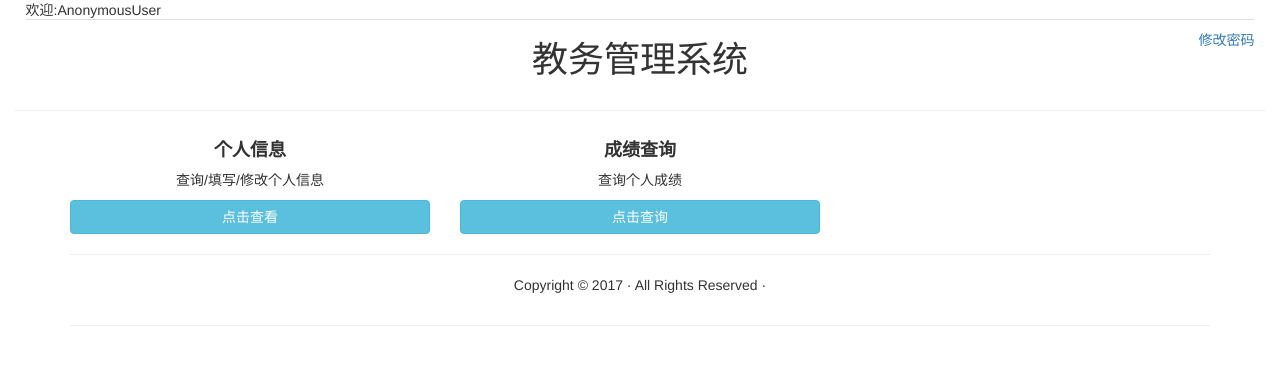
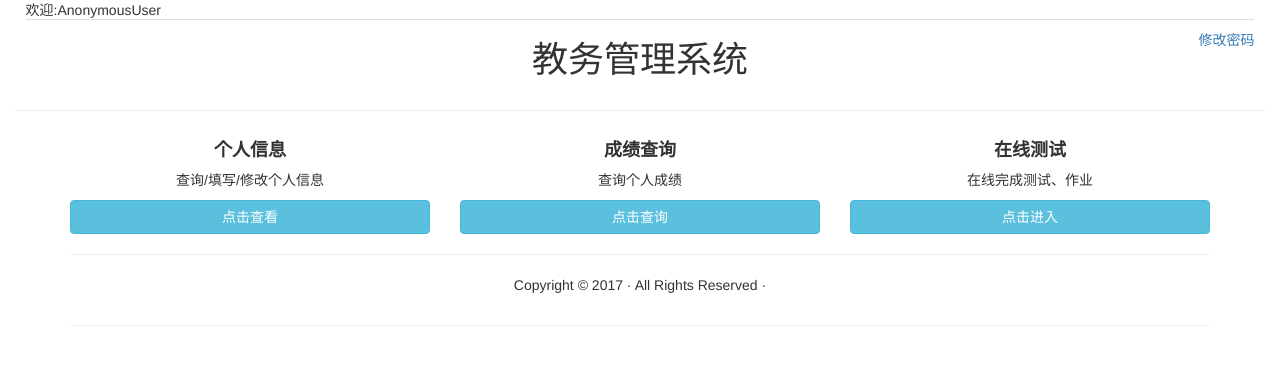
Before and after one commit to nslam/jwsys, a Django app: page /basicInfo/stuMain/ in a window 1280 px wide. Shown: the top 365 px of the page. Run offline with Django 3.2, Linux system fonts and the light colour scheme; some libraries are stand-ins or nearby versions.

Commit message:
Update student_main.html
添加学生——在线测试接口

```diff
--- a/basicInfo/templates/student_main.html
+++ b/basicInfo/templates/student_main.html
@@ -57,6 +57,11 @@
         <div class="col-xs-4"><span class="glyphicon glyphicon-envelope" aria-hidden="true"></span></div>
       </div>-->
     </div>
+    <div class="col-sm-4 text-center">
+        <h4><strong>在线测试</strong></h4>
+        <p>在线完成测试、作业</p>
+      <a href="/onlinetest/student1/"><button type="button" class="btn btn-info btn-block">点击进入</button></a>
+    </div>
   </div>
   <hr>
   <div class="row">
```
